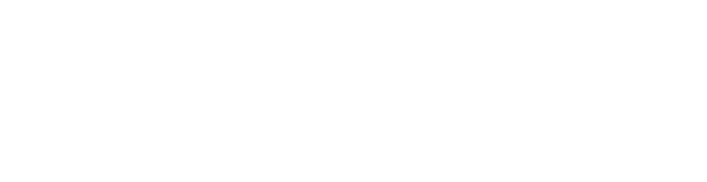
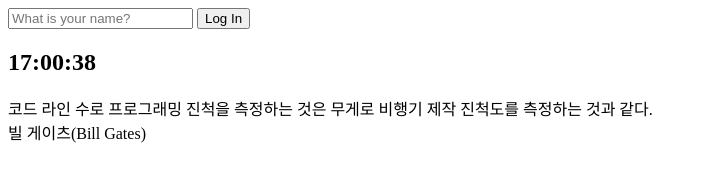
Before and after one commit to SavanaMonkey/MyFirstApplication, a plain HTML site: page index.html in a window 1280 px wide. Shown: the whole page, without its empty margins (0-707 px from the left). Drawn offline with Linux system fonts and the light colour scheme.

Commit message:
내용추가완료

```diff
--- /dev/null
+++ b/css/style.css
@@ -0,0 +1,3 @@
+.hidden {
+  display: none;
+}
--- a/index.html
+++ b/index.html
@@ -6,12 +6,31 @@
     <meta http-equiv="X-UA-Compatible" content="IE=edge">
     <meta name="viewport" content="width=device-width, initial-scale=1.0">
     <title>My First Application</title>
-    <link rel='stylesheet' href='./style.css'>
+    <link rel='stylesheet' href='./css/style.css'>
 </head>
 
 <body>
+    <!-- 이름 입력 폼 -->
+    <form id='login-form' class='hidden'>
+        <input required maxlength='12' type='text' placeholder='What is your name?' />
+        <input type='submit' value='Log In'>
+    </form>
+    <!-- 시계 -->
+    <h2 id='clock'>00:00:00</h2>
+    <!-- 인사말 -->
+    <h1 id='greeting' class='hidden'></h1>
+    <!-- 명언 -->
+    <div id='quote'>
+        <span></span>
+        <br />
+        <span></span>
+    </div>
 
+    <!-- JS 임베드 -->
+    <script src='./js/greeting.js'></script>
+    <script src='./js/clock.js'></script>
+    <script src='./js/quotes.js'></script>
 </body>
-<script src='./app.js'></script>
+
 
 </html>
--- /dev/null
+++ b/js/clock.js
@@ -0,0 +1,23 @@
+const clock = document.querySelector("h2#clock");
+
+function getClock() {
+  const date = new Date();
+  //📍padStart : 문자열의 길이를 지정하고 그 길이가 아닐 때 '문자 앞에'채울 문자 지정
+  //📍padEnd : 문자열의 길이를 지정하고 그 길이가 아닐 때 '문자 뒤에' 채울 문자 지정
+  const hours = String(date.getHours()).padStart(2, "0");
+  const minutes = String(date.getMinutes()).padStart(2, "0");
+  const seconds = String(date.getSeconds()).padStart(2, "0");
+
+  clock.innerText = `${hours}:${minutes}:${seconds}`;
+}
+
+//📍setInterval : ms단위로 함수를 반복
+// setInterval(sayHello, 5000);
+
+// 📍setTimeout : ms단위로 대기 후 함수 호출
+// setTimeout(sayHello, 5000)
+
+//시계를 바로 호출
+getClock();
+//시계를 1초마다 새로 호출
+setInterval(getClock, 1000);
--- /dev/null
+++ b/js/greeting.js
@@ -0,0 +1,39 @@
+const loginForm = document.querySelector("#login-form");
+const loginInput = loginForm.querySelector("input");
+const greeting = document.querySelector("#greeting");
+
+//String이 반복될 때는 변수로 저장해둘 것
+const HIDDEN_CALSSNAME = "hidden";
+const USERNAME_KEY = "username";
+
+//▼ userName 유효성 검사 But 브라우저 자체의 기능을 사용하는 것을 추천
+// function onLoginBtnClick() {
+//   const userName = loginInput.value;
+//   if (userName === "") {
+//     alert("Please write your name");
+//   } else if (userName.length >= 12) {
+//     alert("your name is too long");
+//   }
+// }
+
+function onLoginSubmit(event) {
+  event.preventDefault();
+  const userName = loginInput.value;
+  loginForm.classList.add(HIDDEN_CALSSNAME);
+  localStorage.setItem(USERNAME_KEY, userName);
+  paintGreetings(userName);
+}
+
+function paintGreetings(userName) {
+  greeting.innerText = `즐거운 하루, ${userName} 님!`;
+  greeting.classList.remove(HIDDEN_CALSSNAME);
+}
+
+const savedUsername = localStorage.getItem(USERNAME_KEY);
+
+if (savedUsername === null) {
+  loginForm.classList.remove(HIDDEN_CALSSNAME);
+  loginForm.addEventListener("submit", onLoginSubmit);
+} else {
+  paintGreetings(savedUsername);
+}
--- /dev/null
+++ b/js/quotes.js
@@ -0,0 +1,63 @@
+const quotes = [
+  {
+    quote:
+      "프로그래밍 언어로 작성한 프로그램이 상관 없는 것에 주의해야 한다면 그 언어는  하위 언어이다",
+    author: "앨런 펄리스(Alan J. Perlis)",
+  },
+  {
+    quote:
+      "올바르게 동작하지 않더라도 걱정 말아라. 모든 것이 그랬다면, 넌 직업을 잃었을테니까.",
+    author: "소프트웨어 공학에서의 모셔의 법칙(Mosher’s Law)",
+  },
+  {
+    quote: "좋은 디자인은 그 때문에 소모되는 비용보다 빠르게 가치가 쌓인다.",
+    author: "토마스 C. 게일(Thomas C. Gale)",
+  },
+  {
+    quote: "말은 쉽지, 코드를 보여줘.",
+    author: "리누스 토르발스(Linus Torvalds)",
+  },
+  {
+    quote:
+      "완벽함은 아무것도 더할 것이 없을 때가 아닌, 아무것도 제거할 것이 남지 않았을 때 달성된다.",
+    author: "앙투안 드 생텍쥐페리(Antoine de Saint-Exupéry)",
+  },
+  {
+    quote: "이론상, 이론과 실제는 같다. 실제로는, 그렇지 않다.",
+    author: "요기 베라(Yoggi Berra)",
+  },
+  {
+    quote: "프로그래밍은 자기 얼굴을 차는 것과 같아서, 조만간 코피가 날 것이다",
+    author: "카일 우드버리(Kyle Woodbury)",
+  },
+  {
+    quote:
+      "위 코드의 버그를 조심하라. 올바르다고 증명하기만 하고 실행해 보지는 않았다.",
+    author: "도날드 E 크누스(Donald E. Knuth)",
+  },
+  {
+    quote:
+      "컴퓨터 시스템 분석은 아이 양육과 같다. 견딜 수 없는 피해를 줄 순 있어도 성공을 보장할 순 없다.",
+    author: "톰 드마르코(Tom DeMarco)",
+  },
+  {
+    quote:
+      "코드 라인 수로 프로그래밍 진척을 측정하는 것은 무게로 비행기 제작 진척도를 측정하는 것과 같다.",
+    author: "빌 게이츠(Bill Gates)",
+  },
+];
+
+const quote = document.querySelector("#quote span:first-child");
+const author = document.querySelector("#quote span:last-child");
+
+//지정 숫자 사이의 랜덤 숫자 얻기
+//📍round : 반올림
+//📍ceil : 주어진 정수보다 소수점 단위로라도 더 크면 무조건 올림 1.01 --> 2
+//📍floor : 주어진 정수보다 소수점 단위로라도 더 크면 무조건 내림 1.99 --> 1
+// Math.random() : 0에서 1 사이의 랜덤 숫자
+// length를 이용하여 quotes 배열의 길이를 곱해주면 확장성 UP
+
+const randomQuote = quotes[Math.floor(Math.random() * quotes.length)];
+
+quote.innerText = randomQuote.quote;
+author.innerText = randomQuote.author;
```
Also changed, not shown: app.js (deleted), style.css (deleted).
